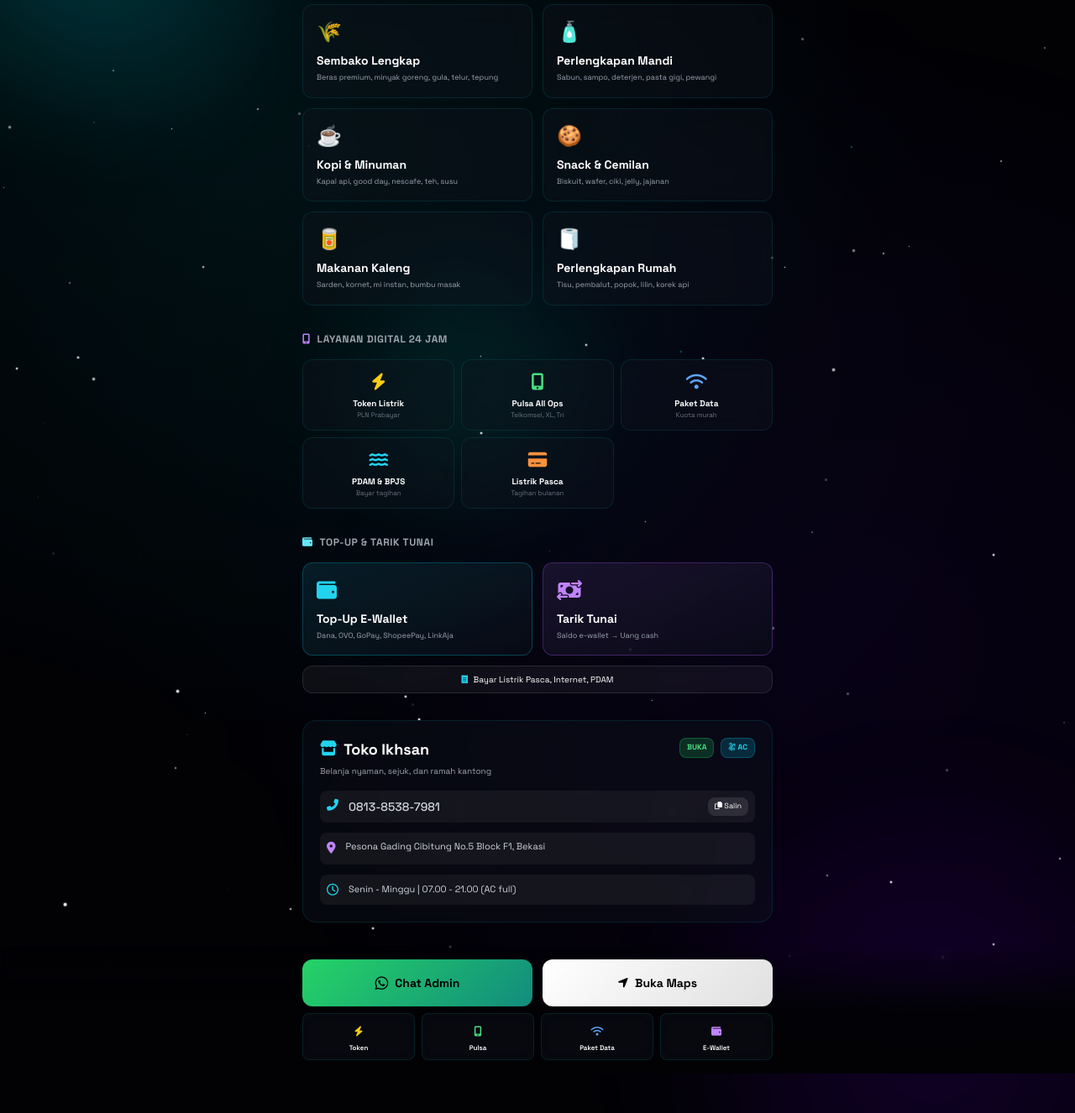
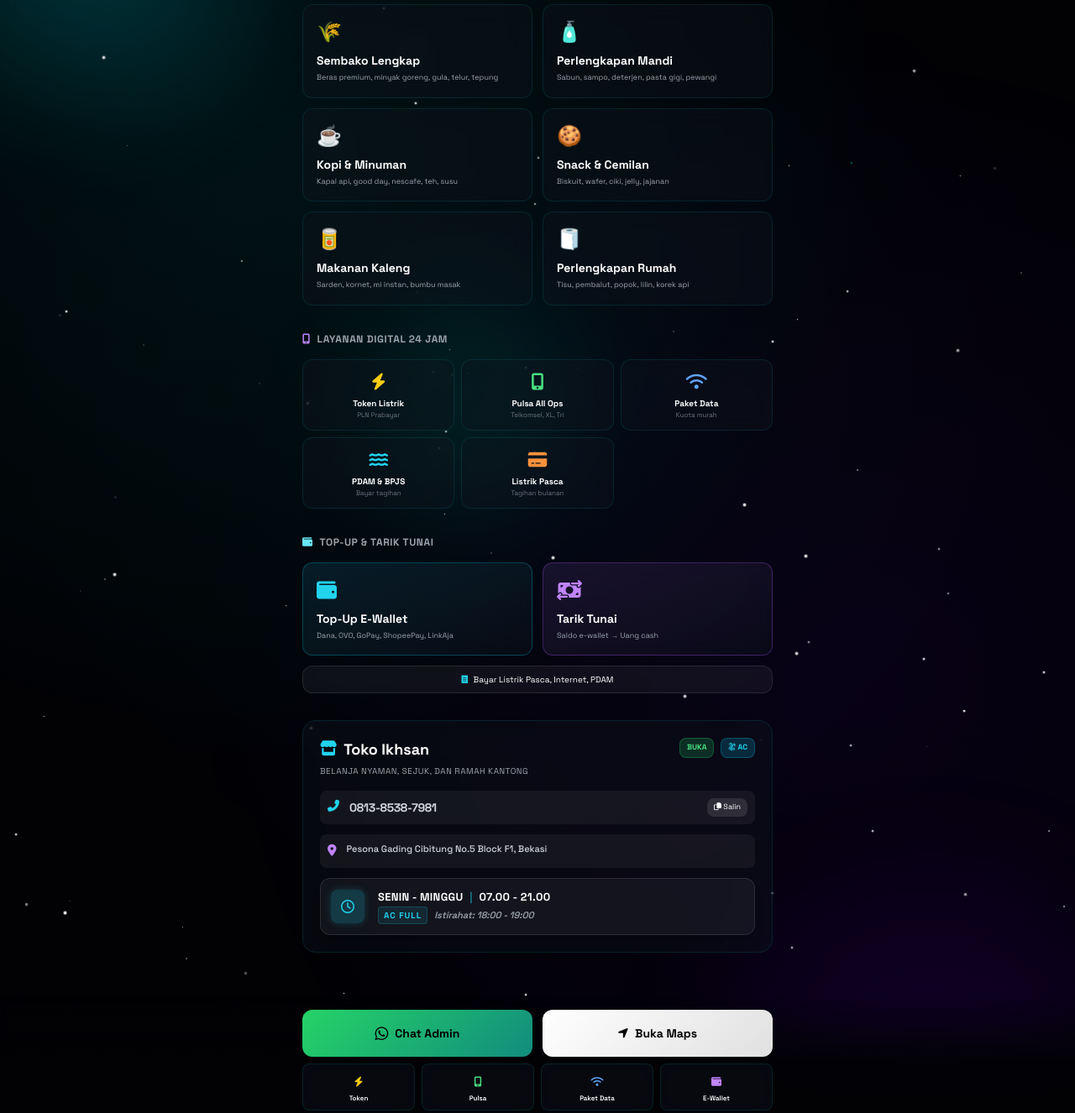
Before and after one commit to ikhsan135/toko-ikhsan, a plain HTML site: page index.html in a window 1280 px wide. Shown: the part 406-1732 px from the top of the page at 84% size. Drawn offline with nearby package versions, Linux system fonts and the light colour scheme.

Commit message:
Refactor premium card section in index.html

```diff
--- a/index.html
+++ b/index.html
@@ -574,36 +574,55 @@
                 </div>
             </div>
 
-            <!-- Info Toko - Premium dengan Animasi (TIDAK KETUTUPAN LAGI) -->
+            <main>
     <div class="premium-card p-5 rounded-2xl animate-fade-up mb-6">
         <div class="flex justify-between items-start mb-4">
             <div class="animate-slide-left">
-                        <h3 class="font-bold text-lg flex items-center gap-2">
+                <h3 class="font-bold text-lg flex items-center gap-2 text-white">
                     <i class="fas fa-store text-cyan-400 animate-bounce-soft"></i> Toko Ikhsan
                 </h3>
-                        <p class="text-[10px] text-gray-400 mt-1">Belanja nyaman, sejuk, dan ramah kantong</p>
+                <p class="text-[10px] text-gray-400 mt-1 uppercase tracking-wider">Belanja nyaman, sejuk, dan ramah kantong</p>
             </div>
             <div class="flex gap-2 animate-slide-right">
                 <span class="px-2 py-1 bg-green-500/20 text-green-400 text-[9px] font-bold rounded-lg border border-green-500/30 badge-pulse">BUKA</span>
-                        <span class="px-2 py-1 bg-cyan-500/20 text-cyan-400 text-[9px] font-bold rounded-lg border border-cyan-500/30 hover:bg-cyan-500/30 transition-all duration-300"><i class="fas fa-wind animate-spin-slow"></i> AC</span>
+                <span class="px-2 py-1 bg-cyan-500/20 text-cyan-400 text-[9px] font-bold rounded-lg border border-cyan-500/30 hover:bg-cyan-500/30 transition-all duration-300">
+                    <i class="fas fa-wind animate-spin-slow"></i> AC
+                </span>
             </div>
         </div>
 
         <div class="space-y-3">
-                    <div class="flex items-center gap-3 p-2 rounded-lg bg-white/5 hover-grow cursor-pointer transition-all duration-300">
+            <div class="flex items-center gap-3 p-2 rounded-lg bg-white/5 hover-grow cursor-pointer transition-all duration-300 border border-transparent hover:border-white/10">
                 <i class="fas fa-phone-alt text-cyan-400 text-sm animate-bounce-soft"></i>
-                        <span class="text-gray-300 text-sm font-medium">0813-8538-7981</span>
+                <span class="text-gray-300 text-sm font-bold tracking-tight">0813-8538-7981</span>
                 <button onclick="copyPhone(event)" class="ml-auto text-[9px] bg-white/10 px-2 py-1 rounded-lg hover:bg-cyan-500/20 hover:text-cyan-300 transition-all duration-200 hover:shadow-lg hover:shadow-cyan-500/20">
                     <i class="far fa-copy"></i> Salin
                 </button>
             </div>
-                    <div class="flex items-start gap-3 p-2 rounded-lg bg-white/5 hover-grow transition-all duration-300">
+
+            <div class="flex items-start gap-3 p-2 rounded-lg bg-white/5 hover-grow transition-all duration-300 border border-transparent hover:border-white/10">
                 <i class="fas fa-map-marker-alt text-purple-400 text-sm mt-0.5 animate-bounce-soft"></i>
-                        <span class="text-gray-300 text-[11px] leading-relaxed">Pesona Gading Cibitung No.5 Block F1, Bekasi</span>
+                <span class="text-gray-300 text-[11px] leading-relaxed font-medium">Pesona Gading Cibitung No.5 Block F1, Bekasi</span>
             </div>
-                    <div class="flex items-center gap-3 p-2 rounded-lg bg-white/5 hover-grow transition-all duration-300">
-                        <i class="far fa-clock text-cyan-400 text-sm"></i>
-                        <span class="text-gray-300 text-[11px]">Senin - Minggu | 07.00 - 21.00 (AC full)</span>
+
+            <div class="flex items-center gap-4 p-3 rounded-xl bg-white/5 border border-white/10 hover:bg-white/20 hover:scale-[1.02] transition-all duration-300 group shadow-lg">
+                <div class="flex items-center justify-center w-10 h-10 rounded-lg bg-cyan-400/20 shadow-[0_0_10px_rgba(34,211,238,0.2)]">
+                    <i class="far fa-clock text-cyan-400 text-base"></i>
+                </div>
+
+                <div class="flex flex-col gap-0.5">
+                    <span class="text-white text-[13px] font-bold tracking-wide uppercase">
+                        Senin - Minggu <span class="mx-1 text-cyan-400/50">|</span> 07.00 - 21.00
+                    </span>
+
+                    <div class="flex items-center gap-2">
+                        <span class="text-cyan-400 text-[10px] font-black uppercase tracking-widest bg-cyan-400/10 px-1.5 py-0.5 rounded border border-cyan-400/20">
+                            AC FULL
+                        </span>
+                        <span class="text-gray-400 text-[11px] font-semibold italic">
+                            Istirahat: 18:00 - 19:00
+                        </span>
+                    </div>
                 </div>
             </div>
         </div>
@@ -662,7 +681,7 @@
         }
 
         // ========== FUNCTIONS ==========
-        const mapsUrl = "https://maps.app.goo.gl/SUgkUeWDcLz2c4UT9";
+        const mapsUrl = "https://maps.app.goo.gl/DY6uN4y4XLsiNH8i9";
 
         document.getElementById('mapsBtn').onclick = () => {
             if (mapsUrl && mapsUrl !== '#') {
@@ -674,7 +693,7 @@
 
         function quickOrder(item) {
             const wa = "6281385387981";
-            const msg = `Halo Kak, saya mau order ${item} di Toko Ikhsan (ruang AC). Apakah tersedia?`;
+            const msg = `Halo Kak, saya mau order ${item} di Toko Ikhsan. Apakah tersedia?`;
             window.open(`https://wa.me/${wa}?text=${encodeURIComponent(msg)}`, '_blank');
             showToast(`✅ Order ${item} - Chat WhatsApp dibuka`);
         }
```
Lines whose indentation alone changed are shown as unchanged.
